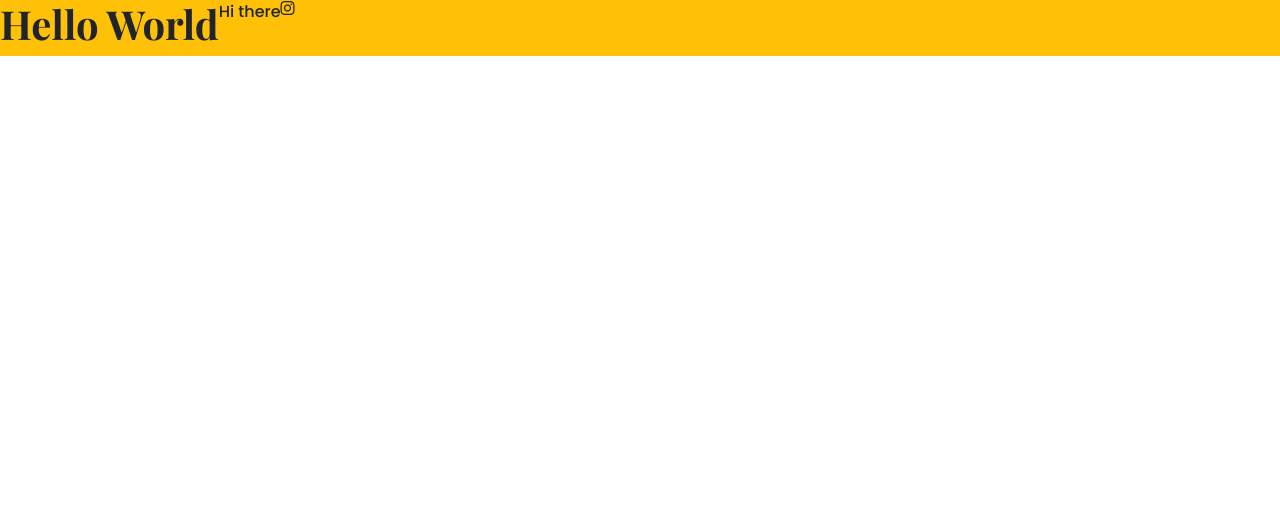
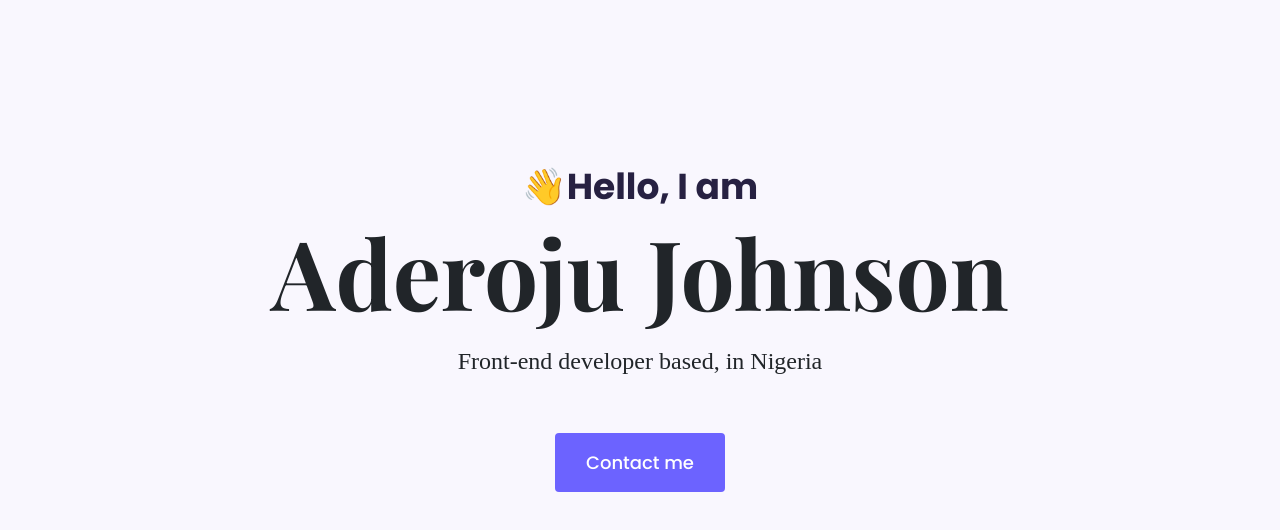
Before and after one commit to dheroju/portfolio-project, a plain HTML site: page index.html in a window 1280 px wide. Drawn offline with nearby package versions, Linux system fonts and the light colour scheme.

Commit message:
Create homepage hero HTML & CSS

```diff
--- a/index.html
+++ b/index.html
@@ -29,10 +29,13 @@
     <title>Document</title>
   </head>
   <body>
-    <div class="d-flex bg-warning">
-      <h1>Hello World</h1>
-      <p>Hi there</p>
-      <i class="fa-brands fa-instagram"></i>
+    <div class="hero">
+      <p>👋Hello, I am</p>
+      <h1>Aderoju Johnson</h1>
+      <h2 class="mb-5">Front-end developer based, in Nigeria</h2>
+      <div>
+        <a href="#" class="btn btn-branding">Contact me</a>
+      </div>
     </div>
   </body>
 </html>
--- a/style.css
+++ b/style.css
@@ -1,9 +1,57 @@
-h1 {
-  font-family: "Playfair Display", serif;
+:root {
+  --branding-color: #6c63ff;
+  --secondary-color: #f9f7fe;
+  --heading-font-family: "Playfair Display", serif;
+  --default-font-family: "Poppins", sans-serif;
+}
+
+body {
+  font-family: var(--default-font-family);
+}
+
+h1,
+h2,
+h3,
+h4,
+h5,
+h6 {
+  font-family: var(--heading-font-family);
   font-weight: bold;
 }
 
+h1 {
+  font-size: 96px;
+}
+
 p {
-  font-family: "Poppins", sans-serif;
+  font-family: var(--default-font-family);
   font-weight: normal;
 }
+
+.hero {
+  background: var(--secondary-color);
+  text-align: center;
+  padding: 160px 20px;
+}
+
+.hero p {
+  font-size: 36px;
+  font-weight: bold;
+  margin: 0;
+  color: #272142;
+}
+
+.hero h2 {
+  font-family: --default-font-family;
+  font-weight: normal;
+  line-height: 2;
+  font-size: 24px;
+}
+.btn-branding {
+  background: var(--branding-color);
+  border-radius: 4px;
+  color: white;
+  font-size: 18px;
+  line-height: 27px;
+  padding: 15px 30px;
+}
```
